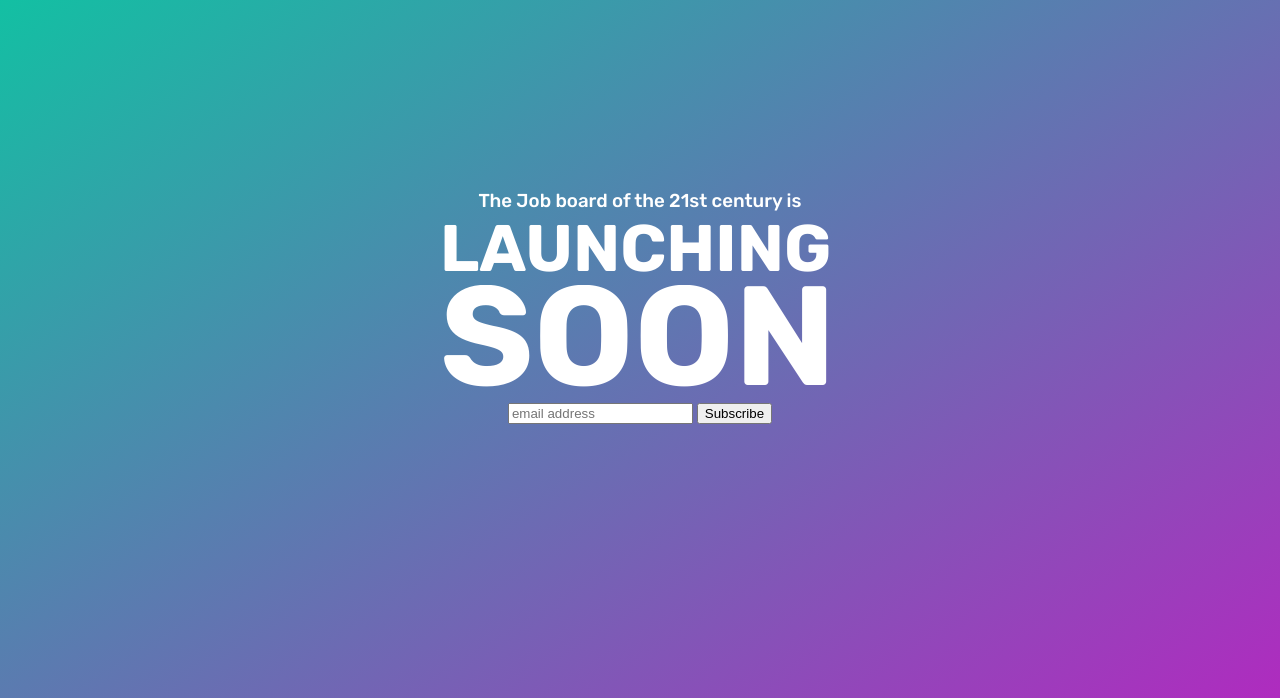
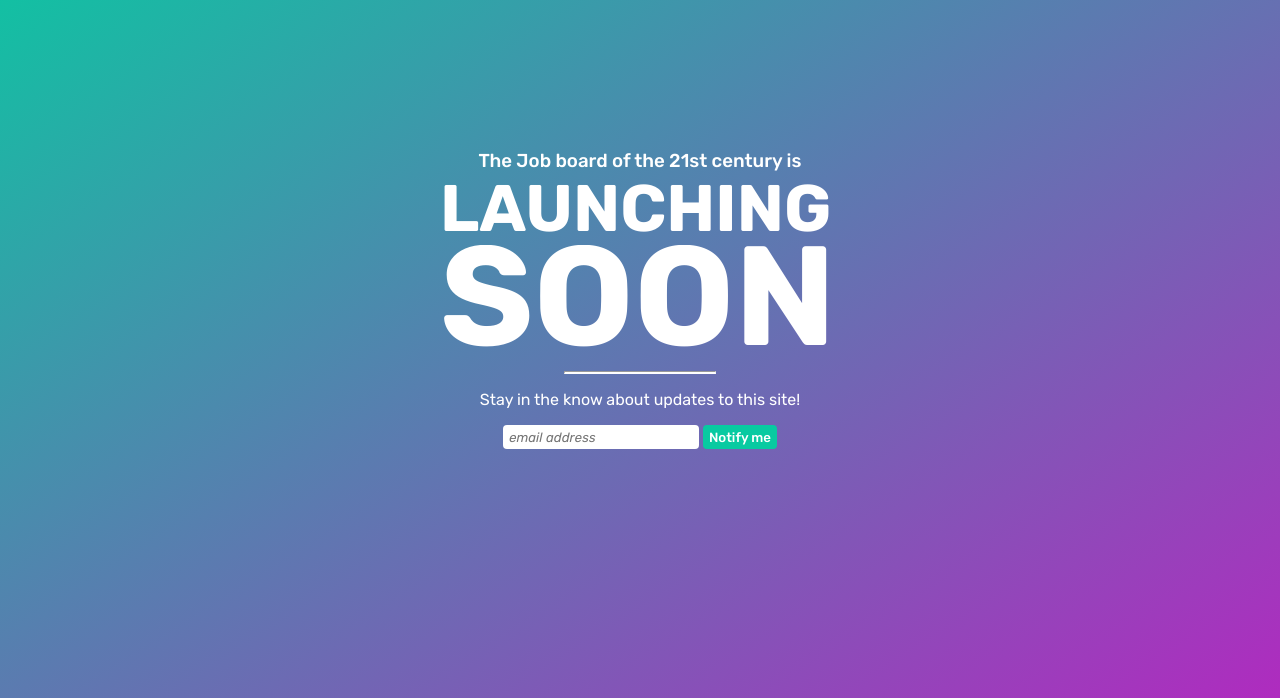
Before and after one commit to sboj-dev/sboj-dev.github.io, a plain HTML site: page index.html in a window 1280 px wide. Shown: the part 102-800 px from the top of the page. Drawn offline with Linux system fonts and the light colour scheme.

Commit message:
Styled up email input

```diff
--- a/index.html
+++ b/index.html
@@ -3,7 +3,8 @@
 <head>
     <title>SboJ - Launching soon</title>
     <link href="https://fonts.googleapis.com/css2?family=Righteous&display=swap" rel="stylesheet">
-    <link href="https://fonts.googleapis.com/css2?family=Rubik:wght@400;500;700&display=swap" rel="stylesheet">
+    <link href="https://fonts.googleapis.com/css2?family=Rubik:ital,wght@0,400;0,500;0,700;1,400&display=swap"
+        rel="stylesheet">
     <style type="text/css">
         #mc_embed_signup {
             clear: left;
@@ -60,7 +61,7 @@
             width: 400px;
 
             margin: auto;
-            margin-top: 25vh;
+            margin-top: 20vh;
             text-align: center;
         }
 
@@ -74,15 +75,44 @@
             font-weight: 700;
         }
 
-        /* #launching {
-                font-size: 32px;
-            }
-            #soon {
-                font-size: 52px;
-            } */
         svg {
             width: 100%;
             fill: #FFFFFF;
+        }
+
+        hr {
+            width: 150px;
+            border-bottom: 2px solid #FFFFFF;
+        }
+
+        p {
+            font-family: 'Rubik', sans-serif;
+            font-weight: 400;
+            color: #FFFFFF;
+        }
+
+        #email {
+            color: #969696;
+            font-family: 'Rubik', sans-serif;
+            height: 24px;
+            border: none;
+            -webkit-border-radius: 4px;
+            -moz-border-radius: 4px;
+            border-radius: 4px;
+            padding: 0px 6px;
+            font-style: italic;
+        }
+
+        #notify-me {
+            background-color: #08CAA1;
+            border: none;
+            color: #FFFFFF;
+            font-family: 'Rubik', sans-serif;
+            font-weight: 500;
+            -webkit-border-radius: 4px;
+            -moz-border-radius: 4px;
+            border-radius: 4px;
+            height: 24px;
         }
     </style>
 </head>
@@ -104,20 +134,22 @@
 
         </h2>
 
-        <!-- Begin Mailchimp Signup Form -->
+        <hr>
+
+        <p>Stay in the know about updates to this site!</p>
 
         <div id="mc_embed_signup">
             <form action="https://sboj.us8.list-manage.com/subscribe/post?u=5ab6504c709f13633e56397f6&amp;id=9a7b2abf8c"
                 method="post" id="mc-embedded-subscribe-form" name="mc-embedded-subscribe-form" class="validate"
                 target="_blank" novalidate>
 
-                <input type="email" value="" name="EMAIL" class="email" id="mce-EMAIL" placeholder="email address"
-                    required>
+                <input id="email" type="email" value="" name="EMAIL" class="email" id="mce-EMAIL"
+                    placeholder="email address" required>
                 <!-- real people should not fill this in and expect good things - do not remove this or risk form bot signups-->
                 <div style="position: absolute; left: -5000px;" aria-hidden="true">
                     <input type="text" name="b_5ab6504c709f13633e56397f6_9a7b2abf8c" tabindex="-1" value="">
                 </div>
-                <input type="submit" value="Subscribe" name="subscribe" id="mc-embedded-subscribe" class="button">
+                <input id="notify-me" type="submit" value="Notify me" name="subscribe" id="mc-embedded-subscribe">
             </form>
         </div>
     </div>
```
